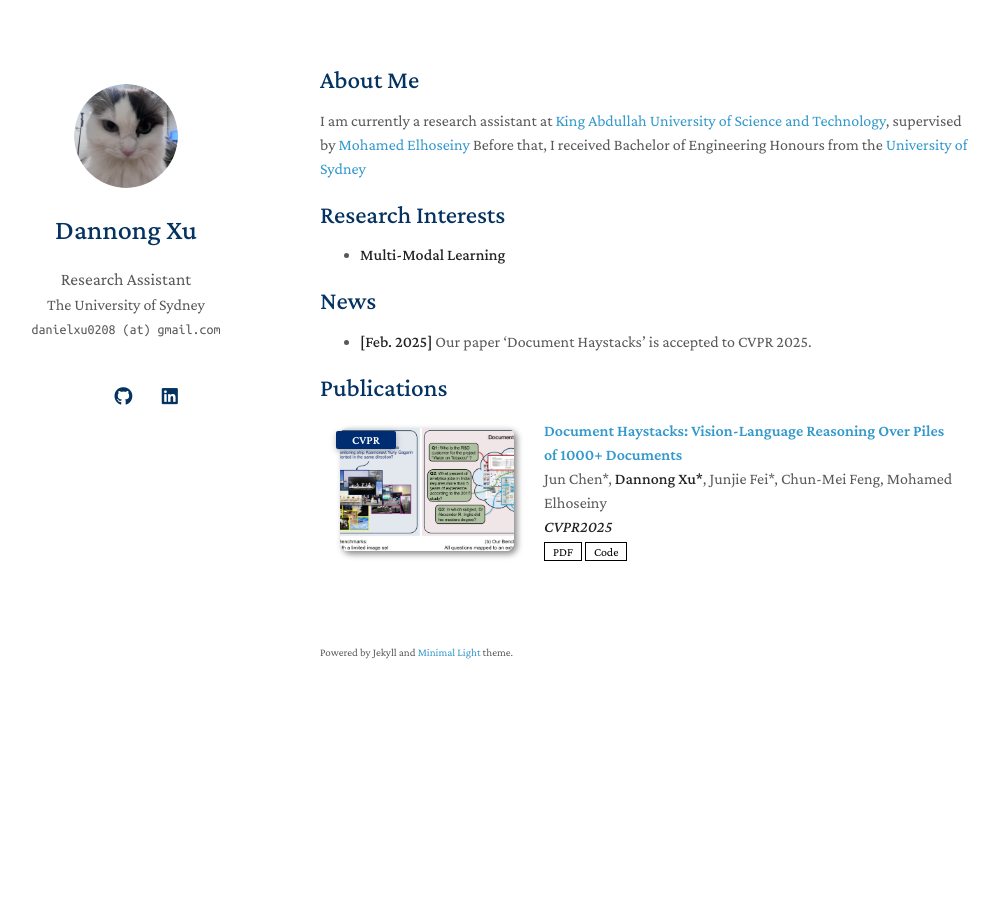
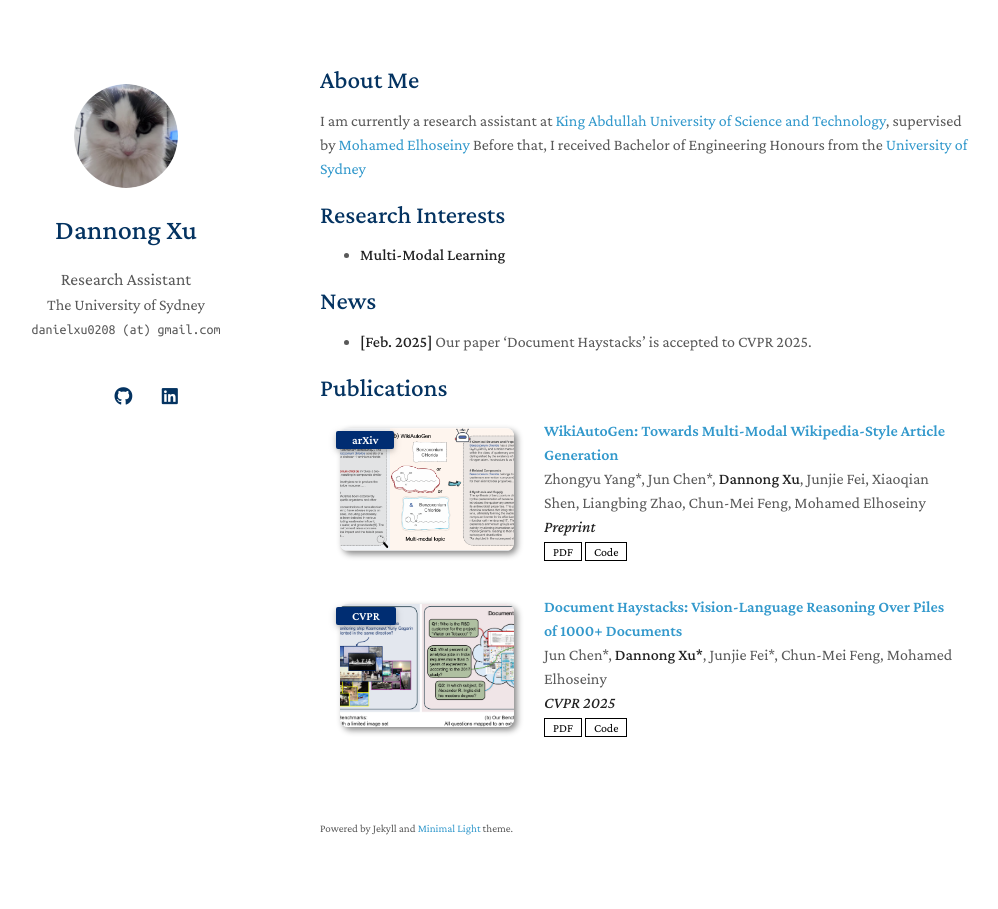
Before and after one commit to Danielxu0208/Danielxu0208.github.io, a Jekyll site: the page built from index.md, in a window 1280 px wide. Shown: the whole page, without its empty margins (150-1148 px from the left). Built offline with Jekyll 4.4.1, drawn with Linux system fonts in a browser that asks for light colours; a style sheet for code colours, icons or effects is not loaded; our own code applies the rules of GitHub Pages for plain Markdown files.

Commit message:
Update publications.yml

```diff
--- a/_data/publications.yml
+++ b/_data/publications.yml
@@ -1,9 +1,18 @@
 main:
+
+  - title: "WikiAutoGen: Towards Multi-Modal Wikipedia-Style Article Generation"
+    authors: Zhongyu Yang*, Jun Chen*, <strong>Dannong Xu</strong>, Junjie Fei, Xiaoqian Shen, Liangbing Zhao, Chun-Mei Feng, Mohamed Elhoseiny
+    conference_short: arXiv
+    conference: <strong>Preprint</strong>
+    pdf: https://arxiv.org/pdf/2503.19065
+    code: https://wikiautogen.github.io/
+    image: ./assets/img/wikiauto.png
+
 
   - title: "Document Haystacks: Vision-Language Reasoning Over Piles of 1000+ Documents"
     authors: Jun Chen*, <strong>Dannong Xu*</strong>, Junjie Fei*, Chun-Mei Feng, Mohamed Elhoseiny
     conference_short: CVPR
-    conference: <strong>CVPR2025</strong>
+    conference: <strong>CVPR 2025</strong>
     pdf: https://arxiv.org/pdf/2411.16740
     code: https://github.com/Vision-CAIR/dochaystacks
     image: ./assets/img/dochay.png
```
